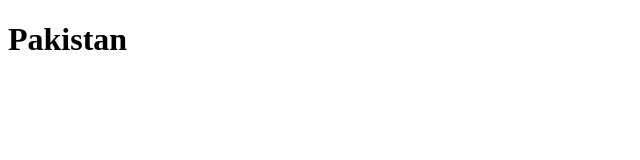
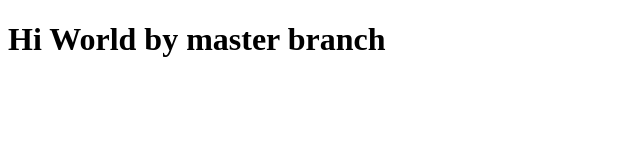
Before and after one commit to akhuwwatfoundation/Test2, a plain HTML site: page index.html in a window 1280 px wide. Shown: the whole page, without its empty margins (0-640 px from the left). Drawn offline with Linux system fonts and the light colour scheme.

Commit message:
index.html chaneg by master

```diff
--- a/index.html
+++ b/index.html
@@ -7,6 +7,6 @@
     <title>Document</title>
   </head>
   <body>
-    <h1>Pakistan</h1>
+    <h1>Hi World by master branch</h1>
   </body>
 </html>
```
